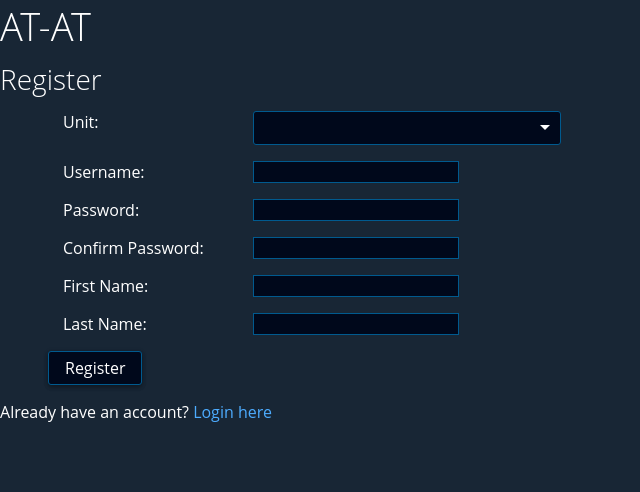
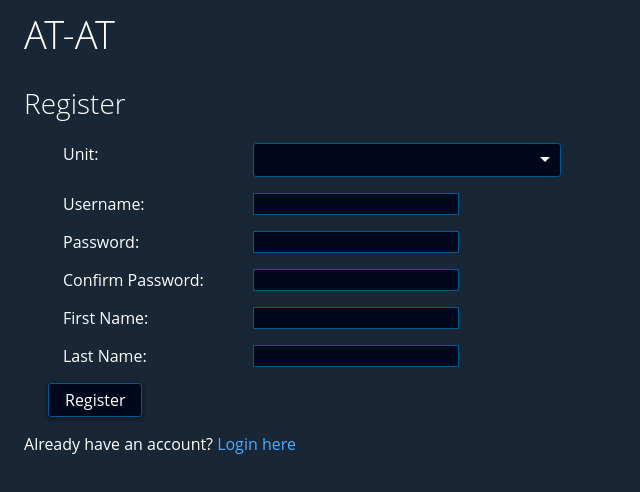
Before and after one commit to willjantscher/SDI_Capstone, a React (Create React App) app in the folder at-at/: page /register in a window 1280 px wide. Shown: the top 492 px of the page, without its empty margins (0-640 px from the left). Built offline with nearby package versions, Linux system fonts and the light colour scheme; no server answers; a web font is replaced by a local one.

Commit message:
added some css

```diff
--- a/at-at/src/login/LoginMain.jsx
+++ b/at-at/src/login/LoginMain.jsx
@@ -48,8 +48,8 @@ class LoginMain extends React.Component {
       } else {
         return(
             <div>
-                <h1>AT-AT</h1>
-                <h2>Login</h2>
+                <h1 className="pl-4 pb-2 pt-2">AT-AT</h1>
+                <h2 className="pl-4 pb-2 pt-2">Login</h2>
                 <div className="rux-form-field__label"></div>
                 <form className="container-fluid" onSubmit = {this.handleLogin}>
                     <div className="row pb-3 pl-5">
@@ -79,7 +79,7 @@ class LoginMain extends React.Component {
                     </div>
                 </form>
 
-                <label>
+                <label className="pl-4 pb-4 pt-2">
                     Not on AT-AT yet?
                     <a className="nav-link" href="/register"> Register here</a>
                 </label>
--- a/at-at/src/login/RegisterMain.jsx
+++ b/at-at/src/login/RegisterMain.jsx
@@ -74,8 +74,8 @@ class RegisterMain extends React.Component {
     render() {
         return(
             <div>
-                <h1>AT-AT</h1>
-                <h2>Register</h2>
+                <h1 className="pl-4 pb-2 pt-2">AT-AT</h1>
+                <h2 className="pl-4 pb-2 pt-2">Register</h2>
                 <div className="rux-form-field__label"></div>
                 <form className="container-fluid" onSubmit = {this.handleRegistration}>
                     <UnitsDropdown
@@ -147,7 +147,7 @@ class RegisterMain extends React.Component {
                         <input className="will-colors rux-button" type="submit" value="Register"/>
                     </div>
                 </form>
-                <label>Already have an account?
+                <label className="pl-4 pb-4 pt-2">Already have an account?
                     <a className="nav-link" href="/login"> Login here</a>
                 </label>
             </div>
```
